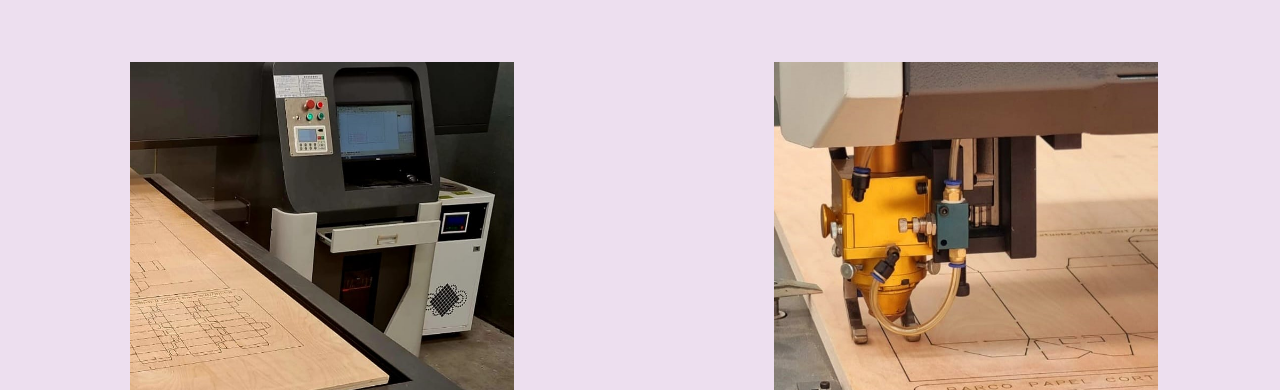
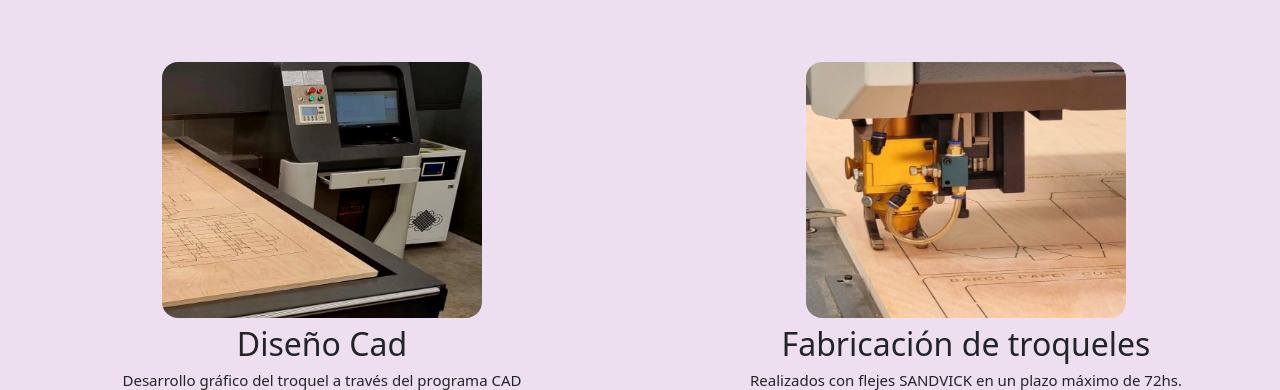
Before and after one commit to CaroRuizP/preentrega3ercaroruizpenayo, a plain HTML site: page index.html in a window 1280 px wide. Shown: the part 562-952 px from the top of the page. Drawn offline with nearby package versions, Linux system fonts and the light colour scheme.

Commit message:
trabajando en grilla

```diff
--- a/css/style.css
+++ b/css/style.css
@@ -53,6 +53,14 @@ main {
   position: relative;
   top: 81%; }
 
+h2 {
+  margin-bottom: 0.5rem;
+  margin-top: 0.5rem;
+  font-family: inherit;
+  font-weight: 300;
+  line-height: 1.1;
+  color: inherit; }
+
 .nav-link {
   color: #ffffff; }
 
@@ -97,8 +105,9 @@ main {
   margin-top: 1rem; }
 
 .producto img {
-  width: 30vw;
-  height: 30vw; }
+  width: 25vw;
+  height: 20vw;
+  border-radius: 1rem; }
 
 /*GRILLA DE PRODUCTOS*/
 .productos-grid {
--- a/index.html
+++ b/index.html
@@ -65,7 +65,7 @@
     <section class="productos-grid">
 
       <article class="producto">
-        <img src="./recursos/foto-producto1.jpeg" alt="Diseño Cad">
+       <img src="./recursos/foto-producto1.jpeg" alt="Diseño Cad">
         <div>
           <h2>Diseño Cad</h2>
           <p>Desarrollo gráfico del troquel a través del programa CAD <br> que permite una alta
@@ -73,8 +73,8 @@
         </div>
       </article>
 
-      <article class="producto">
-        <img src="./recursos/foto-producto3.jpeg" alt="Fabricación de troqueles">
+      <article class="producto"> <a href="#">
+        <img src="./recursos/foto-producto3.jpeg" alt="Fabricación de troqueles"></a>
         <div>
           <h2>Fabricación de troqueles</h2>
           <p>Realizados con flejes SANDVICK en un plazo máximo de 72hs.</p>
@@ -82,7 +82,7 @@
       </article>
 
       <article class="producto">
-        <img src="./recursos/sacabocados3.jpeg" alt="Impresión">
+        <img src="./recursos/sacabocado-impresion.jpg" alt="Impresión">
         <div>
           <h2>Impresión</h2>
           <p>Impresiones realizadas en escala 1:1 mediante impresoras de gran formato</p>
@@ -90,7 +90,7 @@
       </article>
 
       <article class="producto">
-        <img src="./recursos/sacabocado-impresion.jpg" alt="Materiales">
+        <img src="./recursos/sacabocados3.jpeg" alt="Materiales">
         <div>
           <h2>Materiales</h2>
           <p>Realizados con flejes SANDVICK en un plazo máximo de 72hs.</p>
--- a/scss/sections/_main.scss
+++ b/scss/sections/_main.scss
@@ -1,18 +1,27 @@
 /*CONTENIDO PRINCIPAL*/
 
-main{
+main {
     background-color: $color-clarito;
 }
 
-.banner-hero{
+.banner-hero {
     background-image: url('../recursos/img-hero.jpeg');
     height: 50vh;
     background-size: cover;
 }
 
-.banner-hero h1{
+.banner-hero h1 {
     text-align: center;
     color: $color-oscuro;
-    position:relative;
+    position: relative;
     top: 81%;
 }
+
+h2 {
+    margin-bottom: 0.5rem;
+    margin-top: 0.5rem;
+    font-family: inherit;
+    font-weight: 300;
+    line-height: 1.1;
+    color:inherit;
+}
--- a/scss/sections/_productos.scss
+++ b/scss/sections/_productos.scss
@@ -7,8 +7,10 @@ margin-top: 1rem;
 }
 
 .producto img{
-    width: 30vw;
-    height: 30vw;
+    width: 25vw;
+    height: 20vw;
+    border-radius: 1rem;
+
 
 }
 
```
